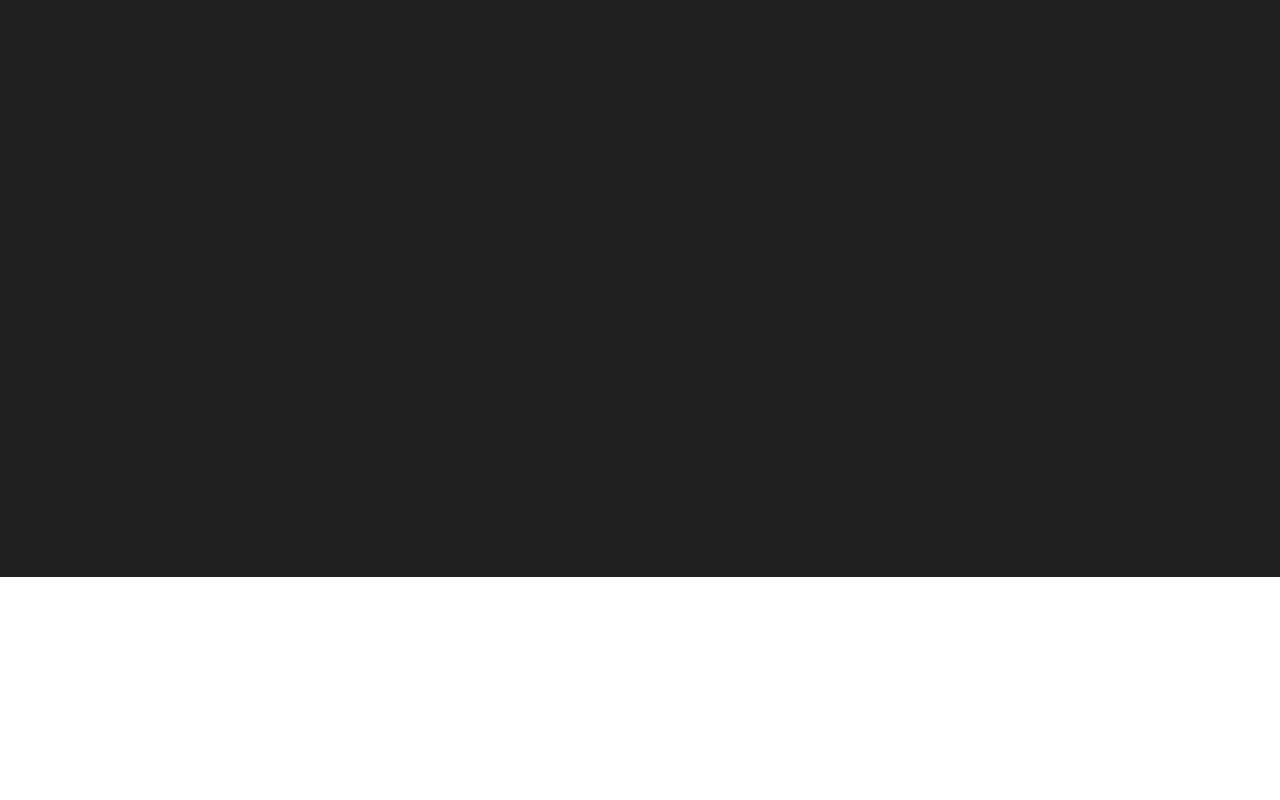
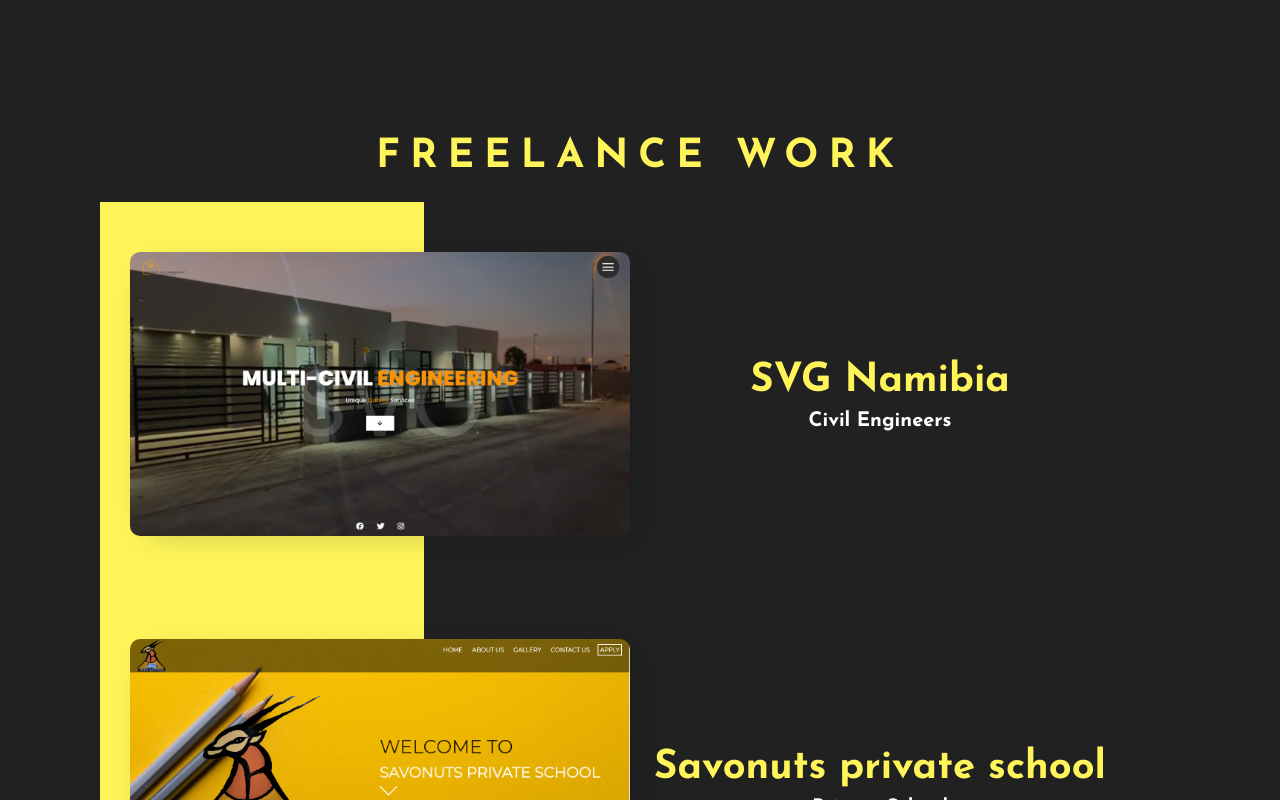
Before and after one commit to douglasmasho/new-portfolio, a React (Create React App) app: page /dev in a window 1280 px wide. Shown: the part 5780-6580 px from the top of the page. Before the commit the page ends 6357 px from the top, so only its background shows below. Built offline with nearby package versions, Linux system fonts and the light colour scheme; some icons are missing.

Commit message:
added freelance projects

```diff
--- a/src/components/Info/Dev.js
+++ b/src/components/Info/Dev.js
@@ -12,6 +12,8 @@
 import DevProject from './DevProject';
 import { timelineData } from './timelinedata';
 import TimeLineItem from './TimelineItem';
+import { freelancearr } from './freelancedata';
+import FreelanceProject from './FreelanceProject';
 
 const Dev = () => {
     const { theme} = useContext(ThemeContext);
@@ -119,11 +121,17 @@
             }
             </section>
 
-            <section id="freelance work">
-                <div className="grid grid-2">
-                    <div className="grid-2--child">
-                        {/* <img src="" alt="" /> */}
-                    </div>
+            <section id="freelance work" style={{padding: "10rem"}}>
+                <div className="center-hrz u-margin-bottom">
+                    <h3 className="header-text" style={{color: theme.accent}} data-aos="zoom-out">Freelance work</h3>
+                </div>
+
+                <div>
+                    {
+                        freelancearr.map(project=>(
+                            <FreelanceProject project={project}/>
+                        ))
+                    }
                 </div>
             </section>
 
--- /dev/null
+++ b/src/components/Info/FreelanceProject.js
@@ -0,0 +1,26 @@
+import React, {useContext} from 'react';
+import { ThemeContext } from "../../contexts/ThemeContext";
+
+
+const FreelanceProject = ({project}) => {
+    const {theme} = useContext(ThemeContext);
+
+    return (
+    <div className="timeline-container timeline-container--reverse">
+        <div className="timeline-item">
+        <div className="timeline-item__thumb" data-aos="zoom-out" data-aos-delay="400" data-aos-duration="500">
+                <div className="timeline-item__thumb__overlay">
+                    <a href={project.link} target="_blank"><i className="icon fas fa-eye" title="Demo"></i></a>
+                </div>
+                <img src={project.imgsrc} alt={`${project.name}logo`} />
+            </div>
+            <div className="timeline-item__info timeline-item__info--reverse">
+                <h3 className="timeline-item__info__name" data-aos="fade-right" data-aos-duration="1000" style={{color: theme.accent}}>{project.name}</h3>
+                <h4 className="timeline-item__info__position">{project.tag}</h4>
+            </div>
+        </div>
+</div>
+    )
+}
+
+export default FreelanceProject;
--- /dev/null
+++ b/src/components/Info/freelancedata.js
@@ -0,0 +1,19 @@
+import SVG from "../../assets/svg.png";
+import Savonuts from "../../assets/savonuts.png"
+
+
+export const freelancearr = [
+    {
+        name: "SVG Namibia",
+        imgsrc: SVG,
+        link: "https://svgnamibia.com/",
+        tag: "Civil Engineers"
+    },
+    {
+        name: "Savonuts private school",
+        imgsrc: Savonuts,
+        link: "https://savonuts.herokuapp.com/",
+        tag: "Private School"
+
+    },
+];
--- a/src/sass/pages/_dev.scss
+++ b/src/sass/pages/_dev.scss
@@ -32,6 +32,14 @@
     background: linear-gradient(180deg, rgba(45,45,45,0) 0%, rgba(45,45,45,0) 70%, rgba(255,245,90,1) 70%, rgba(255,245,90,1) 100%);
     }
     padding: 5rem 3rem;
+    &--reverse{
+        background: rgb(45,45,45);
+        background: linear-gradient(-90deg, rgba(45,45,45,0) 0%, rgba(45,45,45,0) 70%, rgba(255,245,90,1) 70%, rgba(255,245,90,1) 100%);
+        @include respond(tab-port){
+            background: rgb(45,45,45);
+        background: linear-gradient(0deg, rgba(45,45,45,0) 0%, rgba(45,45,45,0) 70%, rgba(255,245,90,1) 70%, rgba(255,245,90,1) 100%);
+        }
+    }
 
 }
 
@@ -42,6 +50,7 @@
         flex-direction: column;
     }
     &__info{
+
         width: 50%;
         @include respond(tab-port){
             width: 100%;
@@ -50,6 +59,18 @@
         margin-right: 20px;
         @include respond(tab-port){
             text-align: center;
+        }
+
+        &--reverse{
+        text-align: left;
+        display: flex;
+        flex-direction: column;
+        justify-content: center;
+        align-items: center;
+        @include respond(tab-port){
+            display: block;
+            text-align: center;
+        }
         }
 
         &__name{
```
Also changed, not shown: src/assets/savonuts.png (added), src/assets/svg.png (added).
